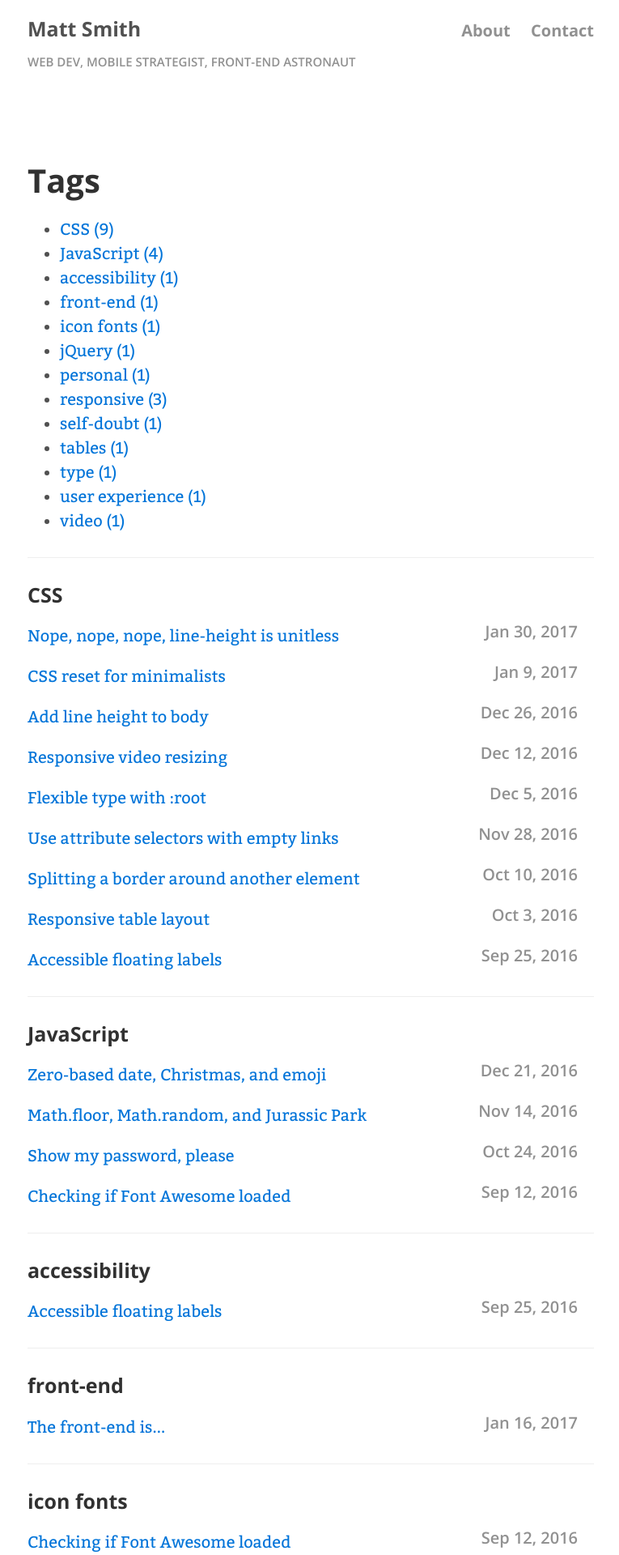
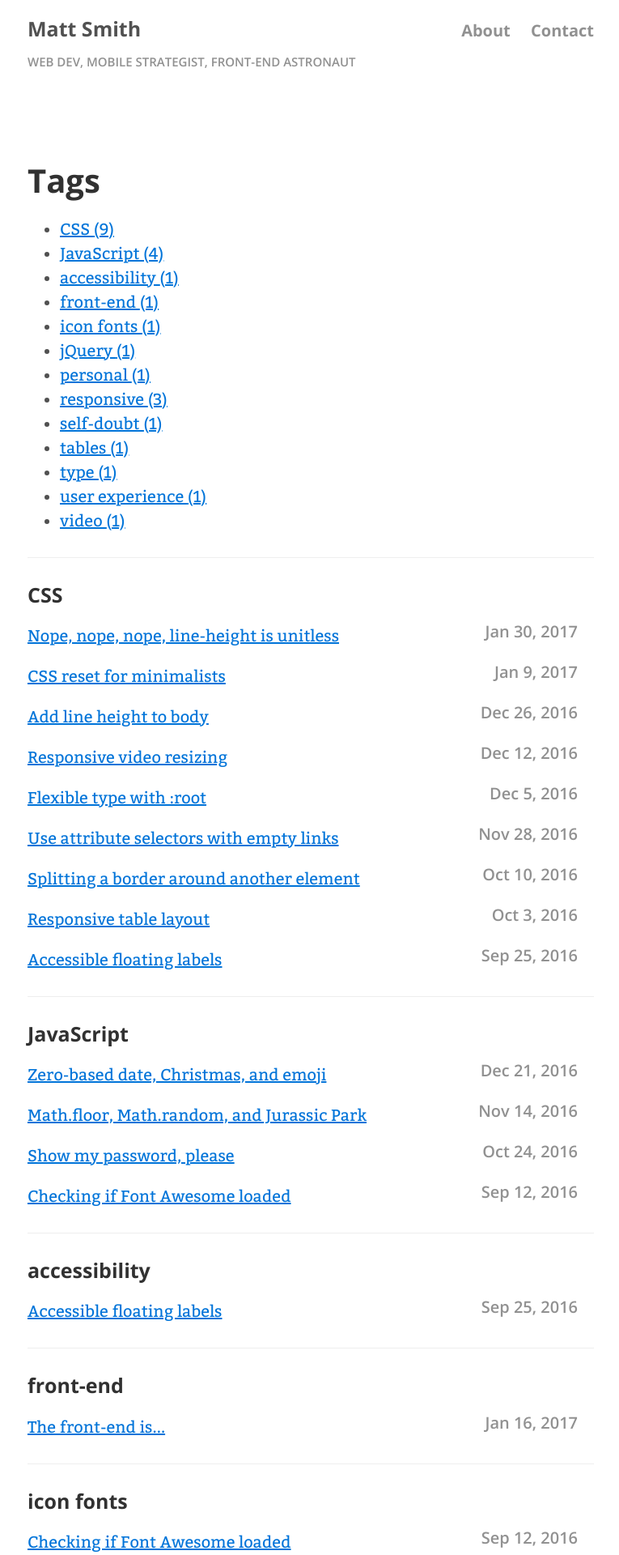
Before and after one commit to AllThingsSmitty/allthingssmitty.github.io, a Jekyll site: the page built from tags.md, in a window 1280 px wide. Shown: the top 1920 px of the page at 81% size, without its empty margins (256-1021 px from the left). Built offline with Jekyll 4.4.1, drawn with Linux system fonts in a browser that asks for light colours; comment, search, counter and statistics services are not loaded.

Commit message:
Added page link decoration

```diff
--- a/_sass/_posts.scss
+++ b/_sass/_posts.scss
@@ -3,6 +3,7 @@
 // Each post is wrapped in `.post` and is used on default and post layouts. Each
 // page is wrapped in `.page` and is only used on the page layout.
 
+.page,
 .post {
   a {
     text-decoration: underline;
```
